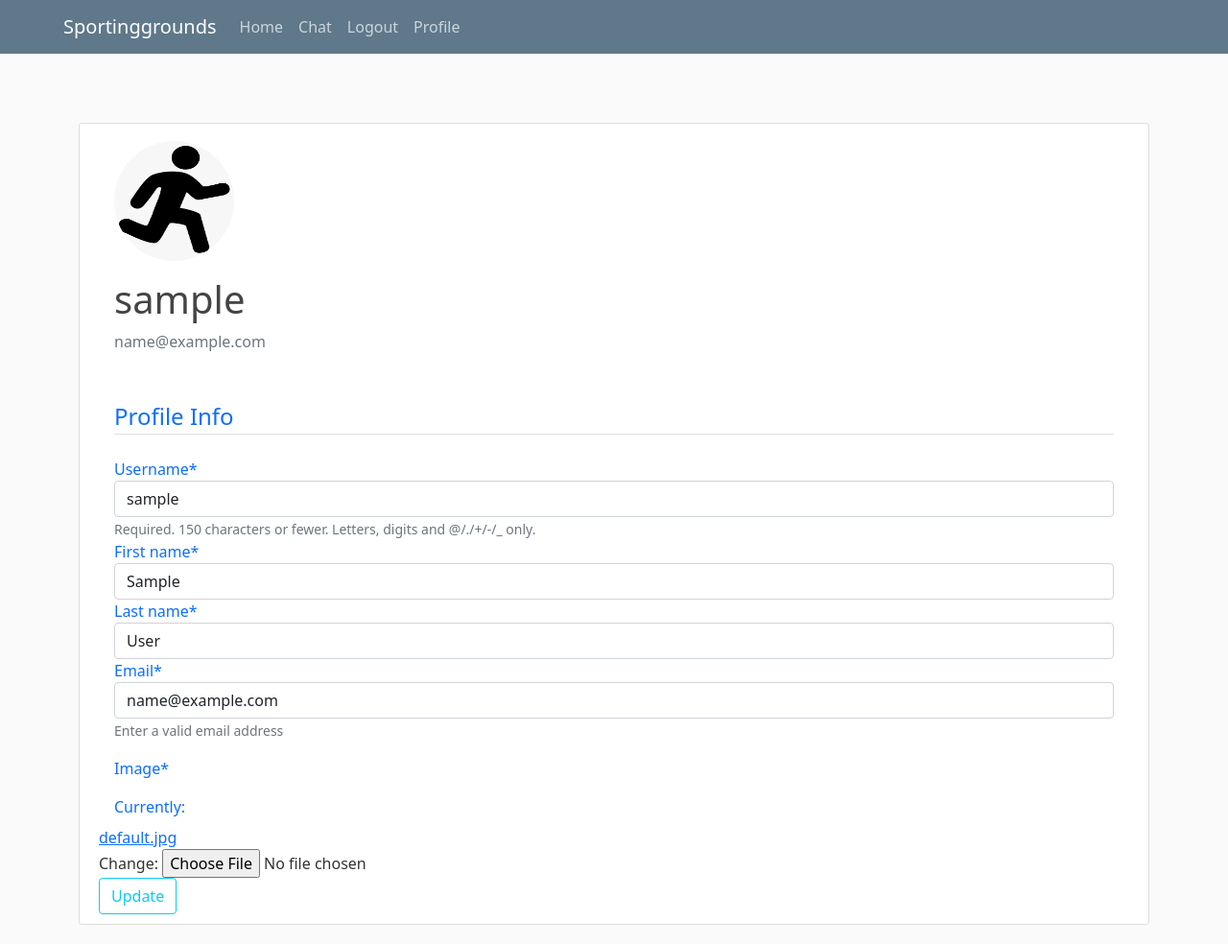
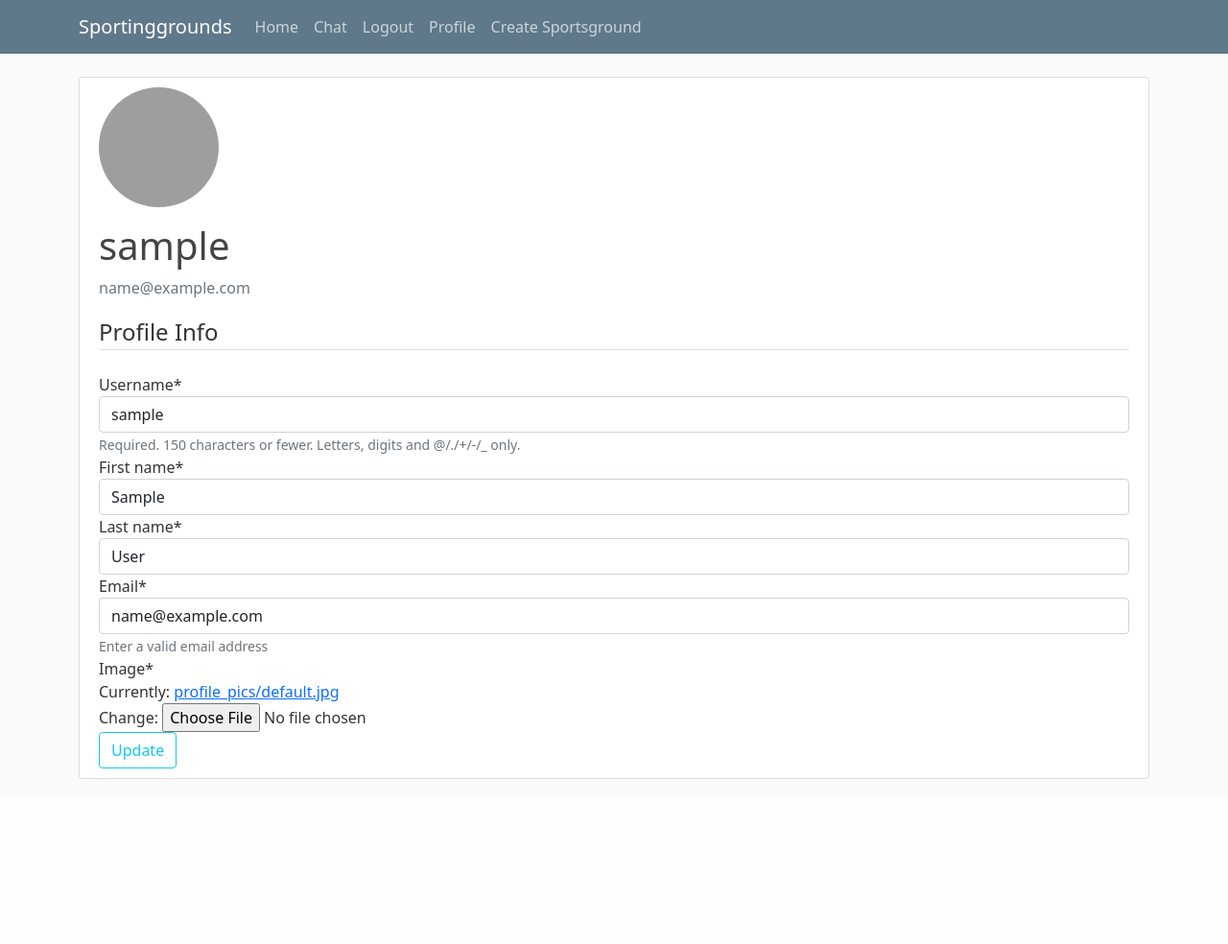
Before and after one commit to FlorianSamaga/Meet-4-Sports, a Django app: page /profile/ in a window 1280 px wide. Shown: the whole page at 96% size. After the commit the page ends 812 px from the top, so only its background shows below. Run offline with Django 3.2, Linux system fonts and the light colour scheme; the visitor is signed in with stand-in values (Sample User, id 1); some libraries are stand-ins or nearby versions; grey boxes are pictures that could not be loaded.

Commit message:
profile Pics fixed
Signed-off-by: Lukas Sojer <94109972+lukasSojer@users.noreply.github.com>

```diff
--- a/sportinggrounds/forms.py
+++ b/sportinggrounds/forms.py
@@ -1,6 +1,8 @@
 from django import forms
 from .models import Grounds
 
+#per Hand nachbauen
+# Zeile 27: profile/forms
 class GroundsRegisterForm(forms.ModelForm):
     class Meta:
         model = Grounds
--- a/sportinggrounds/models.py
+++ b/sportinggrounds/models.py
@@ -13,7 +13,7 @@
     changingrooms=models.BooleanField(default=False, blank=True)
     parkingsituation=models.TextField(default=None, blank=True)
     publictransportation=models.TextField(default=None, blank=True)
-    image = models.ImageField(default='default.jpg', upload_to='sportground_pics')
+    image = models.ImageField(default='sportground_pics/default.jpg', upload_to='sportground_pics')
 
     class Meta:
         constraints = [
--- a/sportinggrounds/templates/base.html
+++ b/sportinggrounds/templates/base.html
@@ -35,7 +35,7 @@
 						{% if user.is_authenticated %}
 							<a class="nav-item nav-link" href="{% url 'logout' %}">Logout</a>
 							<a class="nav-item nav-link" href="{% url 'profile' %}">Profile</a>
-							<a class="nav-item nav-link" href="{% url 'createSportingground' %}">
+							<a class="nav-item nav-link" href="{% url 'createSportingground' %}">Create Sportsground</a>
 
 
 						{% else %}
--- a/sportinggrounds/templates/ground.html
+++ b/sportinggrounds/templates/ground.html
@@ -1,7 +1,7 @@
 {% extends "base.html" %}
 {% block content %}
 	{% for post in posts %}
-		<h1> {{ post.name }} <img src = {{ post.image }}> </h1>
+		<h1> {{ post.name }} <img src = {{ post.image.url }}> </h1>
 
 		<table>
 			<tr>
--- a/sportinggrounds/templates/home.html
+++ b/sportinggrounds/templates/home.html
@@ -1,9 +1,10 @@
 {% extends "base.html" %}
 {% block content %}
 	{% for post in posts %}
-		<img src = {{ post.image }}>
+		<img src = {{ post.image.url }}>
 		<h1>
 			<a href="/ground/?name={{ post.name }}"> <font color="#000000">{{ post.name }} </a>
+			<a href="/ground/?name={{ post.name }}"> <font color="#000000"> [{{ post.type }}] </a>
 		</h1>
 	{% endfor %}
 {% endblock content %}
--- a/sportinggrounds/views.py
+++ b/sportinggrounds/views.py
@@ -36,8 +36,10 @@
     qs = Grounds.objects.all()
 
     for temp in qs:
-        dic = {'name': temp.name, 'image': temp.image}
+        dic = {'name': temp.name, 'image': temp.image, 'type': temp.type}
         posts.append(dic)
+
+        #TODO Sportart
 
     context={
         'posts':posts
--- a/users/models.py
+++ b/users/models.py
@@ -4,15 +4,15 @@
 
 class Profile(models.Model):
     user = models.OneToOneField(User, on_delete=models.CASCADE)
-    image = models.ImageField(default='default.jpg', upload_to='profile_pics')
+    image = models.ImageField(default='profile_pics/default.jpg', upload_to='profile_pics')
 
     def __str__(self):
         return f'{self.user.username} Profile'
 
-    def save(self):
-        super().save()
+    def save(self, *args, **kwargs):
+        super().save(*args, **kwargs)
         img = Image.open(self.image.path)
         if img.height > 300 or img.width > 300:
             output_size = (300, 300)
-            img.thumbnail(output.size)
+            img.thumbnail(output_size)
             img.save(self.image.path)
```
Also changed, not shown: media/default.jpg (deleted), sportinggrounds/images/ottohahn.jpg (deleted).
